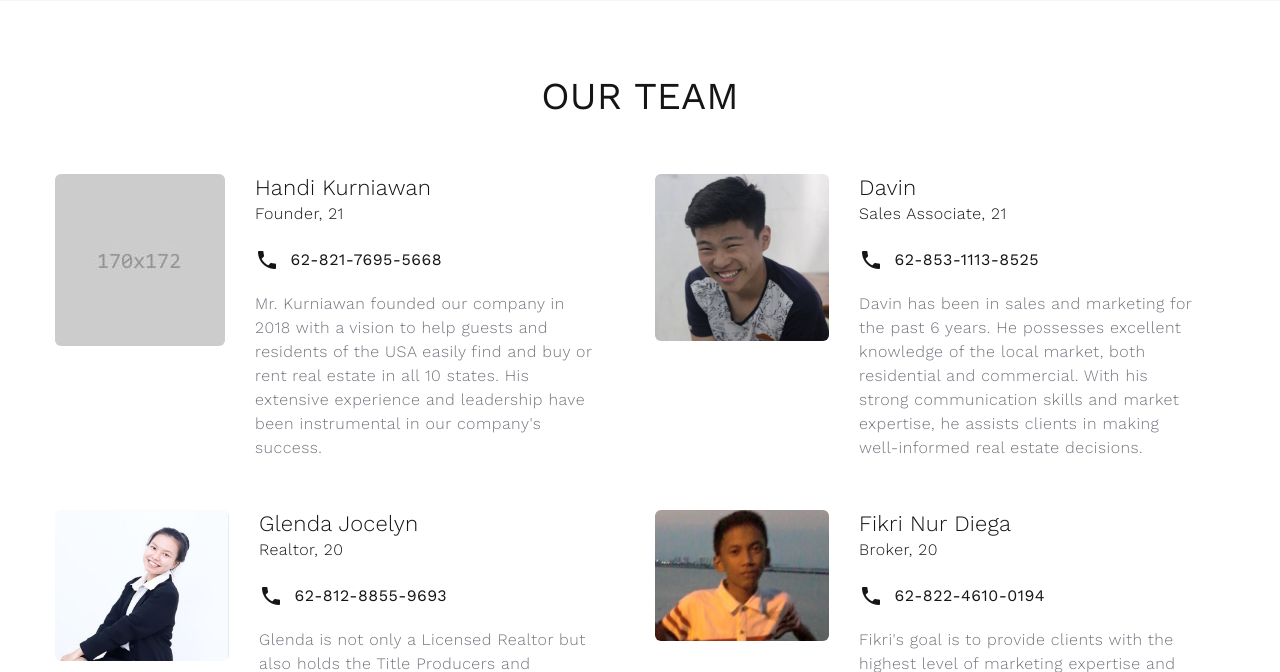
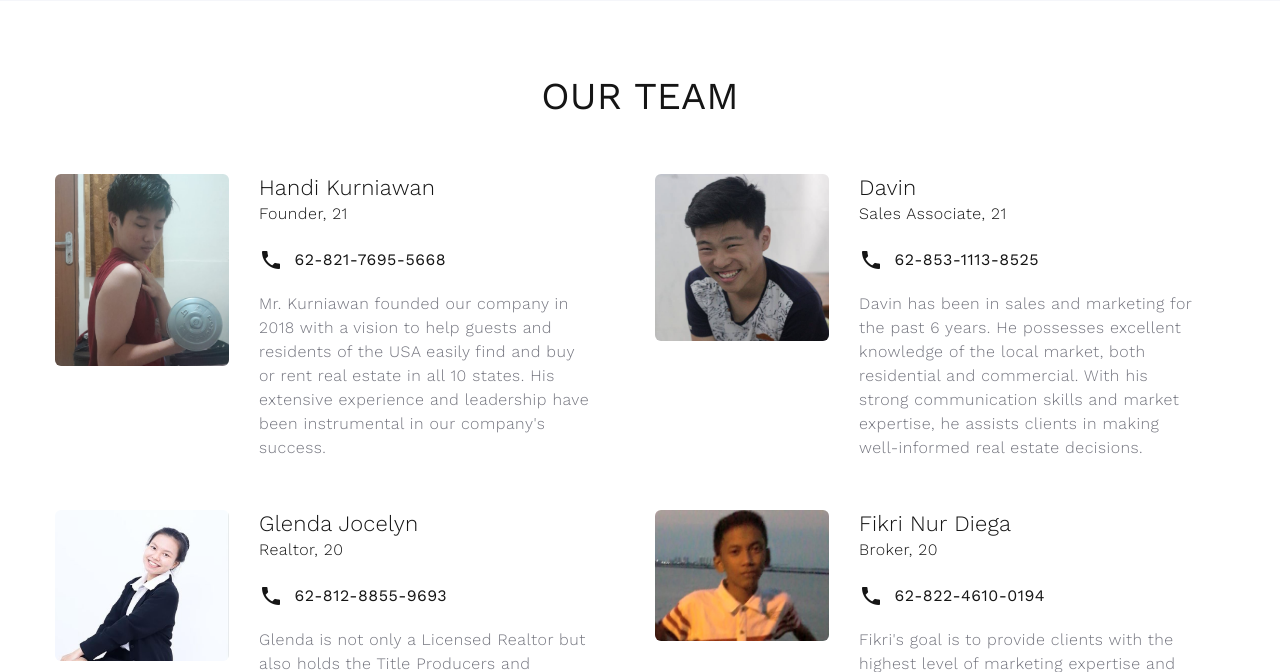
Before and after one commit to FikriNur10/python-kelompok3, a Flask app: page /about in a window 1280 px wide. Shown: the part 1784-2456 px from the top of the page. Run offline with Flask 3, Linux system fonts and the light colour scheme; some libraries are stand-ins or nearby versions.

Commit message:
profile
(cherry picked from commit dbc7f0fca5cdae3f510a6d2cdd8b4863c09c2548)

```diff
--- a/templates/pages/about-us.html
+++ b/templates/pages/about-us.html
@@ -85,7 +85,7 @@
             <div class="col-md-10 col-lg-6 wow-outer">
               <!-- Profile Creative-->
               <article class="profile-creative wow slideInLeft">
-                <figure class="profile-creative-figure"><img class="profile-creative-image" src="static/images/team-1-270x273.jpg" alt="" width="270" height="273"/>
+                <figure class="profile-creative-figure"><img class="profile-creative-image" src="static/images/handi.jpg" alt="" width="270" height="273"/>
                 </figure>
                 <div class="profile-creative-main">
                   <h5 class="profile-creative-title"><a href="#">Handi Kurniawan</a></h5>
```
Also changed, not shown: static/images/handi.jpg (added).
